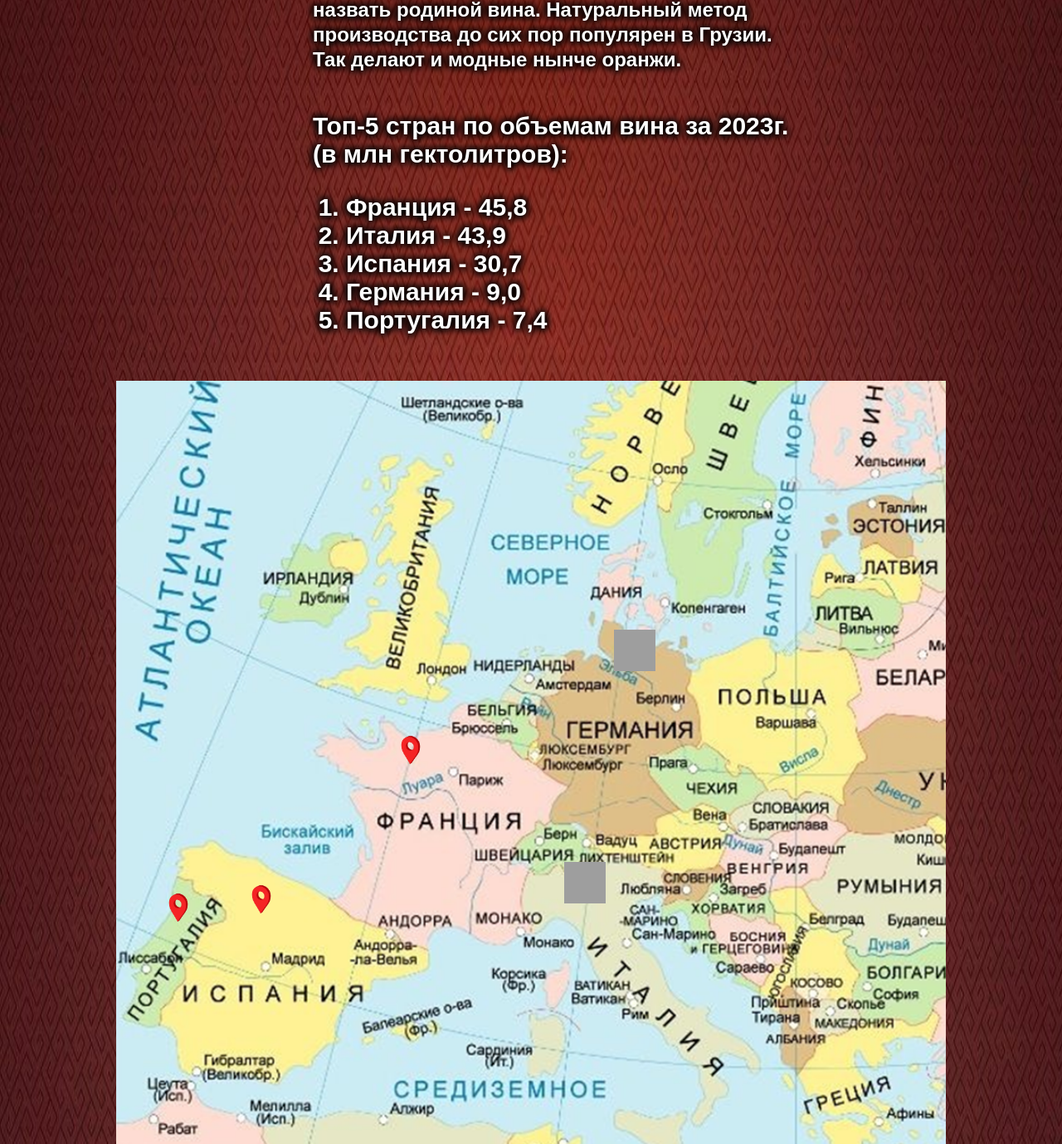
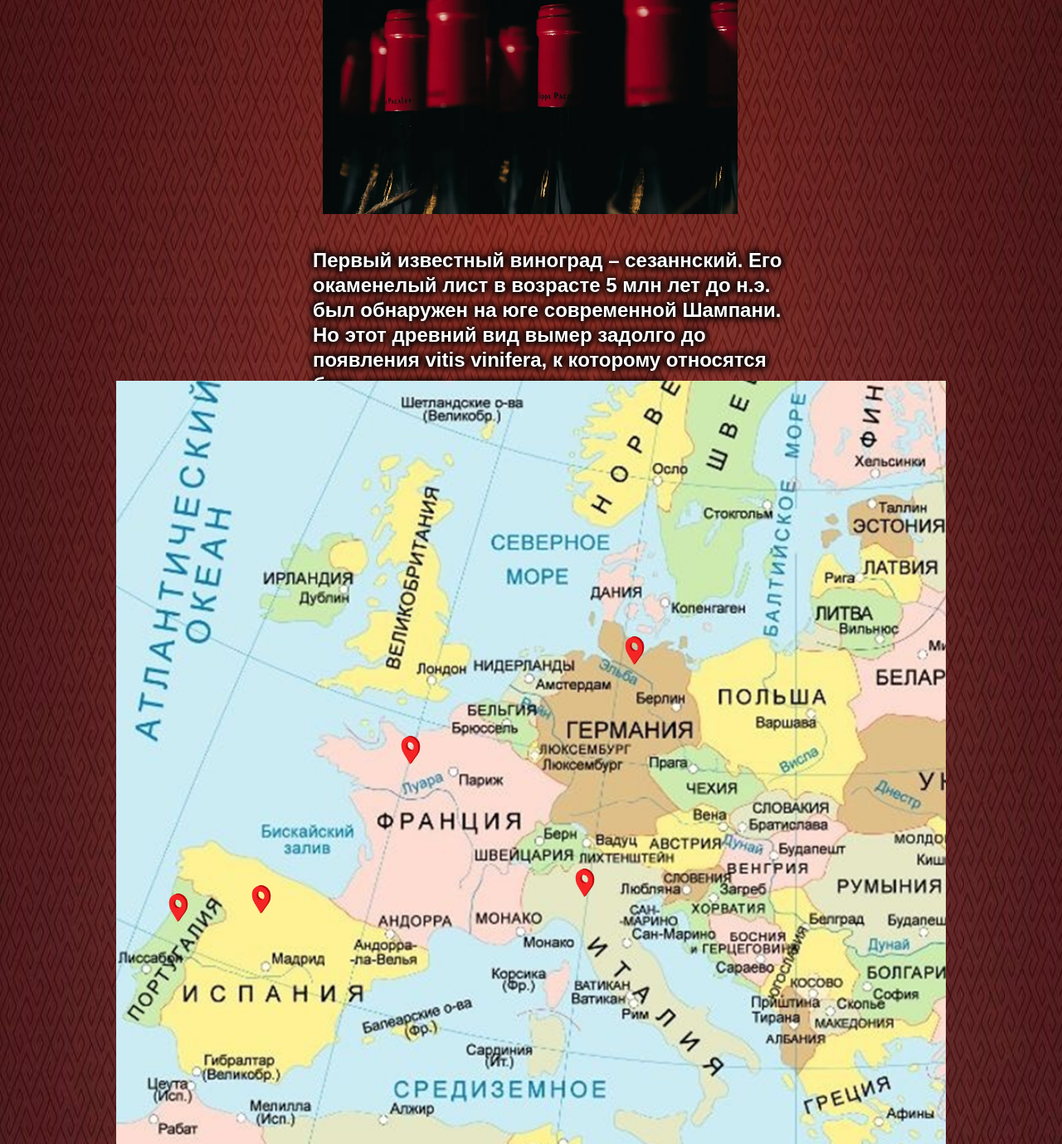
Before and after one commit to woelmoe/worldwine, a Django app: page / in a window 1280 px wide. Shown: the part 1221-2600 px from the top of the page at 83% size. Run offline with Django 5.2, Linux system fonts and the light colour scheme; grey boxes are pictures that could not be loaded.

Commit message:
Внес корректировки по ошибкам

```diff
--- a/main/templates/main/index.html
+++ b/main/templates/main/index.html
@@ -22,6 +22,17 @@
           Пиренейского полуострова до Кавказских гор стала развиваться культура
           вина.
         </p>
+        <div class="main__info--t2">
+          Топ-5 стран по объемам вина за 2023г. (в млн гектолитров):
+          <ol>
+            <li>Франция - 45,8</li>
+            <li>Италия - 43,9</li>
+            <li>Испания - 30,7</li>
+            <li>Германия - 9,0</li>
+            <li>Португалия - 7,4</li>
+          </ol>
+          <img class="main__wine_bottle-img" src="{% static "main/wine_bottles.jpg" %}" alt="" >
+        </div>
         <p>
           Первый известный виноград – сезаннский. Его окаменелый лист в возрасте
           5 млн лет до н.э. был обнаружен на юге современной Шампани. Но этот
@@ -36,16 +47,6 @@
           Грузии. Так делают и модные нынче оранжи.
         </p>
       </div>
-      <div class="main__info--t2">
-        Топ-5 стран по объемам вина за 2023г. (в млн гектолитров):
-        <ol>
-          <li>Франция - 45,8</li>
-          <li>Италия - 43,9</li>
-          <li>Испания - 30,7</li>
-          <li>Германия - 9,0</li>
-          <li>Португалия - 7,4</li>
-        </ol>
-      </div>
     </div>
     <div class="main__world-map">
       <img src="{% static "main/europe_map_mini.png" %}"
@@ -55,14 +56,11 @@
         title="
       Во Франции площади виноградников 797 тысяч Га в 80 департаментах, что составляет 1,3 % территории страны и 2,8 % земель сельхозназначения. Основных винодельческих регионов во Франции десять – это Эльзас, Бордо, Бургундия, Шампань, Долина Роны, Прованс, Корсика, Юго-Западный регион. Каждый имеет свои особенности. Самые известные французские вина родом из Бордо и Бургундии. Французское вино составляет 13 % мирового экспорта вина."
       ></div>
-      <img src="{% static "main/pointer.png" %}"
-      class="main__world-map--pointer-france-img"> <img src="{% static
-      "main/pointer.png" %}" class="main__world-map--pointer-italy-img"> <img
-      src="{% static "main/pointer.png" %}"
-      class="main__world-map--pointer-spain-img"> <img src="{% static
-      "main/pointer.png" %}" class="main__world-map--pointer-germany-img"> <img
-      src="{% static "main/pointer.png" %}"
-      class="main__world-map--pointer-portugal-img">
+      <img src="{% static "main/pointer.png" %}" class="main__world-map--pointer-france-img">
+      <img src="{% static "main/pointer.png" %}" class="main__world-map--pointer-italy-img">
+      <img src="{% static "main/pointer.png" %}" class="main__world-map--pointer-spain-img">
+      <img src="{% static "main/pointer.png" %}" class="main__world-map--pointer-germany-img">
+      <img src="{% static "main/pointer.png" %}" class="main__world-map--pointer-portugal-img">
       <div
         class="main__world-map--clip-path-italy"
         title="В Италии площади виноградников 718 тысяч Га, что составляет 2,4% от территории страны. Большая часть вин в винной Италии производится в четырех регионах - Венето, Апулии, Эмилии-Романье и на острове Сицилия."
--- a/main/templates/main/layout.html
+++ b/main/templates/main/layout.html
@@ -65,7 +65,7 @@
       transition: 0.5s;
     }
     .sidemenu-opacity {
-      padding: 50px 10px 10px 10px;
+      padding: 100px 10px 10px 10px;
       position: fixed;
       left: -160px;
       top: 0;
@@ -140,7 +140,6 @@
     .main__wine_background {
       position: fixed;
       width: 105vw;
-      min-width: 1600px;
     }
     .main__wine_background--img {
       object-fit: contain;
@@ -242,6 +241,9 @@
       height: 100%;
       width: 100%;
       object-fit: fill;
+    }
+    .main__wine_bottle-img {
+      width: 500px;
     }
     .main__world-map--clip-path-france {
       position: absolute;
```
Also changed, not shown: main/static/main/wine_bottles.jpg (added).
